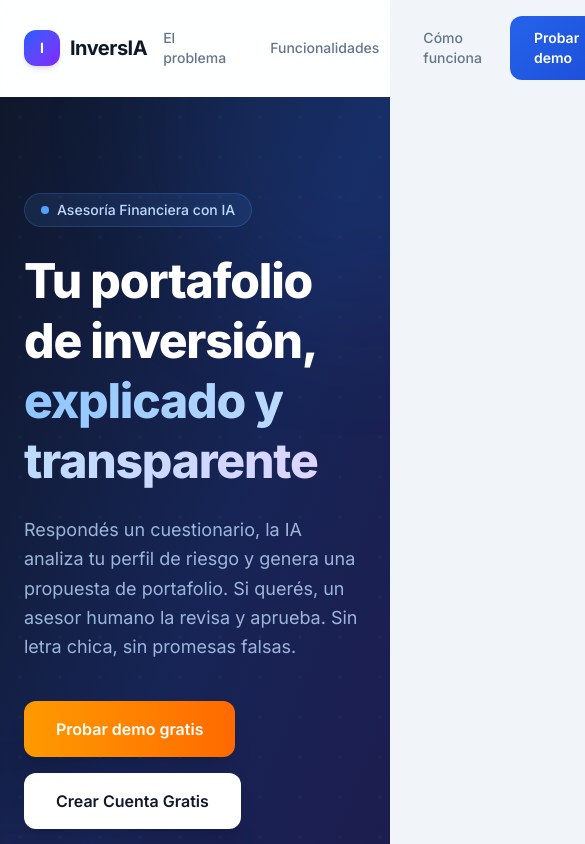
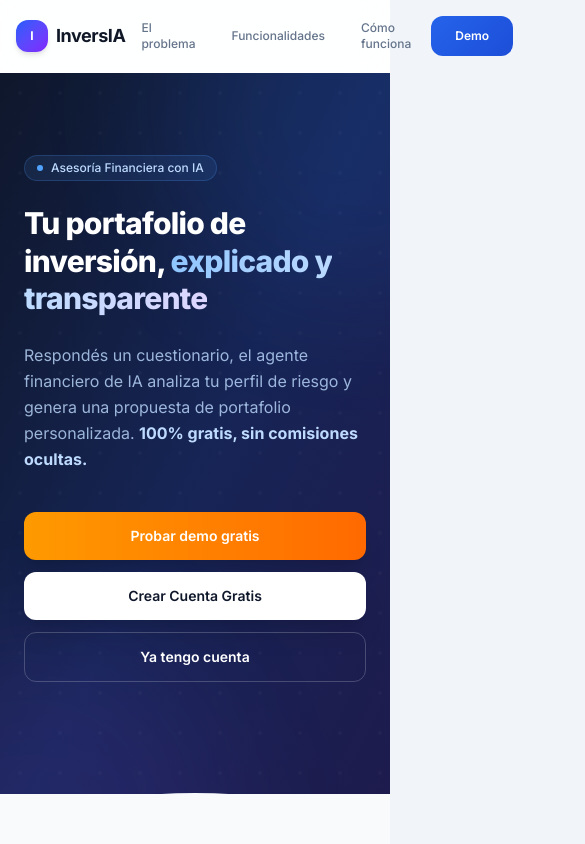
Before and after one commit to sebassss-AM/Robo-Advisory_Automatizacion_Estrategias--Inversion, a Next.js app in the folder frontend/: page / in a window 390 px wide. Shown: the top 844 px of the page, 585 px wide, since content can reach past the window. Built offline with nearby package versions, Linux system fonts and the light colour scheme.

Commit message:
fix: demo sin checkbox, gratis en landing, chat sin score, mobile responsive, hero asesor

```diff
--- a/frontend/app/page.tsx
+++ b/frontend/app/page.tsx
@@ -30,35 +30,35 @@ export default function Home() {
     <div className="min-h-screen bg-[#f8fafc]">
       {/* Navbar */}
       <header className="glass-strong sticky top-0 z-50 border-b border-white/20">
-        <div className="mx-auto flex max-w-7xl items-center justify-between px-6 py-4">
-          <a href="/" className="flex items-center gap-2.5">
-            <div className="flex h-9 w-9 items-center justify-center rounded-xl bg-gradient-to-br from-blue-600 to-violet-600 text-sm font-bold text-white shadow-md">
+        <div className="mx-auto flex max-w-7xl items-center justify-between px-4 sm:px-6 py-3 sm:py-4">
+          <a href="/" className="flex items-center gap-2">
+            <div className="flex h-8 w-8 sm:h-9 sm:w-9 items-center justify-center rounded-xl bg-gradient-to-br from-blue-600 to-violet-600 text-xs sm:text-sm font-bold text-white shadow-md">
               I
             </div>
-            <span className="text-xl font-bold tracking-tight text-gray-900">InversIA</span>
+            <span className="text-lg sm:text-xl font-bold tracking-tight text-gray-900">InversIA</span>
           </a>
-          <nav className="flex items-center gap-3">
+          <nav className="flex items-center gap-1 sm:gap-3">
             {advisor ? (
               <>
-                <a href="/asesor" className="btn-ghost text-sm">Panel Asesor</a>
-                <button onClick={handleLogout} className="btn-ghost text-sm text-red-600 hover:bg-red-50 hover:text-red-700">
-                  Cerrar sesión
+                <a href="/asesor" className="btn-ghost text-xs sm:text-sm px-2 sm:px-3">Panel</a>
+                <button onClick={handleLogout} className="btn-ghost text-xs sm:text-sm text-red-600 hover:bg-red-50 hover:text-red-700 px-2 sm:px-3">
+                  Salir
                 </button>
               </>
             ) : loggedIn ? (
               <>
-                <a href="/dashboard" className="btn-ghost text-sm">Dashboard</a>
+                <a href="/dashboard" className="btn-ghost text-xs sm:text-sm px-2 sm:px-3">Dashboard</a>
                 <NotificationBell />
-                <button onClick={handleLogout} className="btn-ghost text-sm text-red-600 hover:bg-red-50 hover:text-red-700">
-                  Cerrar sesión
+                <button onClick={handleLogout} className="btn-ghost text-xs sm:text-sm text-red-600 hover:bg-red-50 hover:text-red-700 px-2 sm:px-3">
+                  Salir
                 </button>
               </>
             ) : (
               <>
-                <a href="#el-problema" className="btn-ghost text-sm">El problema</a>
-                <a href="#funcionalidades" className="btn-ghost text-sm">Funcionalidades</a>
-                <a href="#como-funciona" className="btn-ghost text-sm">Cómo funciona</a>
-                <a href="/demo" className="btn-primary text-sm">Probar demo</a>
+                <a href="#el-problema" className="hidden sm:inline-flex btn-ghost text-xs sm:text-sm">El problema</a>
+                <a href="#funcionalidades" className="hidden sm:inline-flex btn-ghost text-xs sm:text-sm">Funcionalidades</a>
+                <a href="#como-funciona" className="hidden sm:inline-flex btn-ghost text-xs sm:text-sm">Cómo funciona</a>
+                <a href="/demo" className="btn-primary text-xs sm:text-sm px-3 sm:px-4 py-1.5 sm:py-2">Demo</a>
               </>
             )}
           </nav>
@@ -72,46 +72,58 @@ export default function Home() {
           <div className="pointer-events-none absolute -top-40 -right-40 h-96 w-96 rounded-full bg-blue-500/10 blur-3xl" />
           <div className="pointer-events-none absolute -bottom-40 -left-40 h-96 w-96 rounded-full bg-violet-500/10 blur-3xl" />
 
-          <div className="relative mx-auto max-w-7xl px-6 pb-28 pt-24 lg:pt-32">
+          <div className="relative mx-auto max-w-7xl px-6 pb-28 pt-20 sm:pt-24 lg:pt-32">
             <div className="max-w-3xl">
-              <div className="animate-fade-in-up mb-6 inline-flex items-center gap-2 rounded-full border border-blue-400/20 bg-blue-400/10 px-4 py-1.5 text-sm font-medium text-blue-200">
-                <span className="h-2 w-2 rounded-full bg-blue-400 animate-pulse-soft" />
-                Asesoría Financiera con IA
+              <div className="animate-fade-in-up mb-6 inline-flex items-center gap-2 rounded-full border border-blue-400/20 bg-blue-400/10 px-3 py-1 sm:px-4 sm:py-1.5 text-xs sm:text-sm font-medium text-blue-200">
+                <span className="h-1.5 w-1.5 sm:h-2 sm:w-2 rounded-full bg-blue-400 animate-pulse-soft" />
+                {advisor ? "Panel de Asesor Financiero" : "Asesoría Financiera con IA"}
               </div>
-              <h1 className="animate-fade-in-up stagger-1 text-5xl font-extrabold leading-tight tracking-tight text-white lg:text-6xl">
-                Tu portafolio de inversión,{" "}
-                <span className="bg-gradient-to-r from-blue-300 via-blue-200 to-violet-200 bg-clip-text text-transparent">
-                  explicado y transparente
-                </span>
+              <h1 className="animate-fade-in-up stagger-1 text-3xl sm:text-5xl font-extrabold leading-tight tracking-tight text-white lg:text-6xl">
+                {advisor ? (
+                  <>Gestioná perfiles de clientes con{" "}
+                    <span className="bg-gradient-to-r from-blue-300 via-blue-200 to-violet-200 bg-clip-text text-transparent">
+                      asistencia de IA
+                    </span>
+                  </>
+                ) : (
+                  <>Tu portafolio de inversión,{" "}
+                    <span className="bg-gradient-to-r from-blue-300 via-blue-200 to-violet-200 bg-clip-text text-transparent">
+                      explicado y transparente
+                    </span>
+                  </>
+                )}
               </h1>
-              <p className="animate-fade-in-up stagger-2 mt-6 max-w-xl text-lg leading-relaxed text-blue-200/80">
-                Respondés un cuestionario, la IA analiza tu perfil de riesgo y genera una propuesta
-                de portafolio. Si querés, un asesor humano la revisa y aprueba. Sin letra chica,
-                sin promesas falsas.
+              <p className="animate-fade-in-up stagger-2 mt-6 max-w-xl text-base sm:text-lg leading-relaxed text-blue-200/80">
+                {advisor ? (
+                  <>Revisá perfilamientos, analizá propuestas y aprobá o rechazá asignaciones de forma ágil con datos de mercado reales. <strong className="text-blue-200">100% gratis, sin comisiones.</strong></>
+                ) : (
+                  <>Respondés un cuestionario, el agente financiero de IA analiza tu perfil de riesgo y genera una propuesta
+                  de portafolio personalizada. <strong className="text-blue-200">100% gratis, sin comisiones ocultas.</strong></>
+                )}
               </p>
-              <div className="animate-fade-in-up stagger-3 mt-10 flex flex-wrap gap-4">
+              <div className="animate-fade-in-up stagger-3 mt-10 flex flex-wrap gap-3">
                 {advisor ? (
                   <>
-                    <a href="/cuestionario" className="rounded-xl bg-white px-8 py-4 text-base font-semibold text-slate-900 shadow-xl shadow-black/10 transition hover:bg-blue-50 hover:shadow-2xl">
+                    <a href="/cuestionario" className="w-full sm:w-auto text-center rounded-xl bg-white px-6 sm:px-8 py-3.5 sm:py-4 text-sm sm:text-base font-semibold text-slate-900 shadow-xl shadow-black/10 transition hover:bg-blue-50 hover:shadow-2xl">
                       Nuevo Perfilamiento
                     </a>
-                    <a href="/asesor" className="rounded-xl border border-white/20 px-8 py-4 text-base font-semibold text-white transition hover:bg-white/10">
+                    <a href="/asesor" className="w-full sm:w-auto text-center rounded-xl border border-white/20 px-6 sm:px-8 py-3.5 sm:py-4 text-sm sm:text-base font-semibold text-white transition hover:bg-white/10">
                       Ir al Panel de Asesor
                     </a>
                   </>
                 ) : loggedIn ? (
-                  <a href="/cuestionario" className="rounded-xl bg-white px-8 py-4 text-base font-semibold text-slate-900 shadow-xl shadow-black/10 transition hover:bg-blue-50 hover:shadow-2xl">
+                  <a href="/cuestionario" className="w-full sm:w-auto text-center rounded-xl bg-white px-6 sm:px-8 py-3.5 sm:py-4 text-sm sm:text-base font-semibold text-slate-900 shadow-xl shadow-black/10 transition hover:bg-blue-50 hover:shadow-2xl">
                     Iniciar Perfilamiento
                   </a>
                 ) : (
                   <>
-                    <a href="/demo" className="rounded-xl bg-gradient-to-r from-amber-500 to-orange-500 px-8 py-4 text-base font-semibold text-white shadow-xl shadow-black/10 transition hover:from-amber-600 hover:to-orange-600 hover:shadow-2xl">
+                    <a href="/demo" className="w-full sm:w-auto text-center rounded-xl bg-gradient-to-r from-amber-500 to-orange-500 px-6 sm:px-8 py-3.5 sm:py-4 text-sm sm:text-base font-semibold text-white shadow-xl shadow-black/10 transition hover:from-amber-600 hover:to-orange-600 hover:shadow-2xl">
                       Probar demo gratis
                     </a>
-                    <a href="/register" className="rounded-xl bg-white px-8 py-4 text-base font-semibold text-slate-900 shadow-xl shadow-black/10 transition hover:bg-blue-50 hover:shadow-2xl">
+                    <a href="/register" className="w-full sm:w-auto text-center rounded-xl bg-white px-6 sm:px-8 py-3.5 sm:py-4 text-sm sm:text-base font-semibold text-slate-900 shadow-xl shadow-black/10 transition hover:bg-blue-50 hover:shadow-2xl">
                       Crear Cuenta Gratis
                     </a>
-                    <a href="/login" className="rounded-xl border border-white/20 px-8 py-4 text-base font-semibold text-white transition hover:bg-white/10">
+                    <a href="/login" className="w-full sm:w-auto text-center rounded-xl border border-white/20 px-6 sm:px-8 py-3.5 sm:py-4 text-sm sm:text-base font-semibold text-white transition hover:bg-white/10">
                       Ya tengo cuenta
                     </a>
                   </>
@@ -201,7 +213,7 @@ export default function Home() {
                 Todo lo que necesitás para invertir con confianza
               </h2>
               <p className="mt-4 text-lg text-gray-500">
-                Una plataforma completa que combina inteligencia artificial con supervisión humana.
+                Una plataforma completamente gratuita que combina inteligencia artificial con supervisión humana.
               </p>
             </div>
             <div className="mt-14 grid gap-6 md:grid-cols-2 lg:grid-cols-3">
--- a/frontend/app/propuesta/page.tsx
+++ b/frontend/app/propuesta/page.tsx
@@ -471,7 +471,6 @@ function PropuestaContent() {
       {!fromDemo && (
         <ChatBot
           profile={p.profile}
-          score={0}
           monthlyInvestment={monthlyInvest}
           allocations={p.allocations}
           riskMetrics={p.risk_metrics}
--- a/frontend/components/ChatBot.tsx
+++ b/frontend/components/ChatBot.tsx
@@ -4,7 +4,6 @@ import { useRef, useState, useEffect } from "react"
 
 interface ChatBotProps {
   profile: string
-  score: number
   monthlyInvestment: number
   allocations: { instrument_name: string; instrument_id: string; percentage: number; expected_return: string }[]
   riskMetrics: { expected_volatility?: string; diversification_score?: number; max_drawdown_estimate?: string; expected_return_range?: string }
@@ -18,7 +17,6 @@ interface ChatMessage {
 
 export default function ChatBot({
   profile,
-  score,
   monthlyInvestment,
   allocations,
   riskMetrics,
@@ -53,7 +51,6 @@ export default function ChatBot({
         body: JSON.stringify({
           message: text,
           profile,
-          score,
           monthly_investment: monthlyInvestment,
           allocations,
           risk_metrics: riskMetrics,
--- a/frontend/components/RiskQuestionnaire.tsx
+++ b/frontend/components/RiskQuestionnaire.tsx
@@ -270,7 +270,7 @@ export default function RiskQuestionnaire({ onComplete, demo }: RiskQuestionnair
         </div>
       </div>
 
-      {step === questions.length - 1 && (
+      {step === questions.length - 1 && !demo && (
         <div className="mt-8 rounded-xl bg-blue-50/70 p-5 ring-1 ring-blue-100">
           <label className="flex cursor-pointer items-start gap-3">
             <input
```
Also changed, not shown: 1 other file (tests, documents, lock files or other folders).
